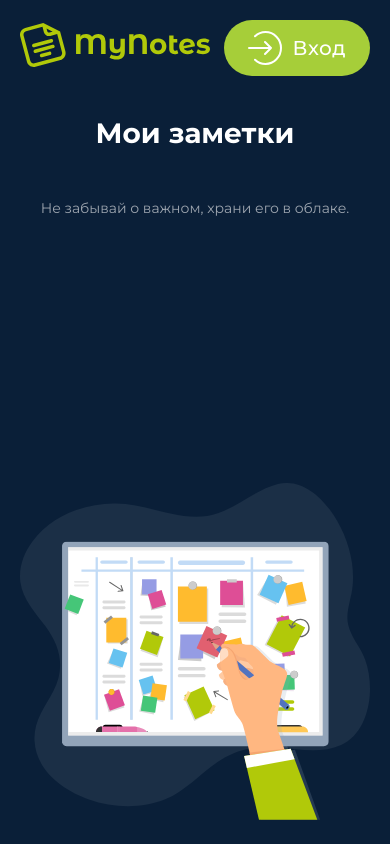
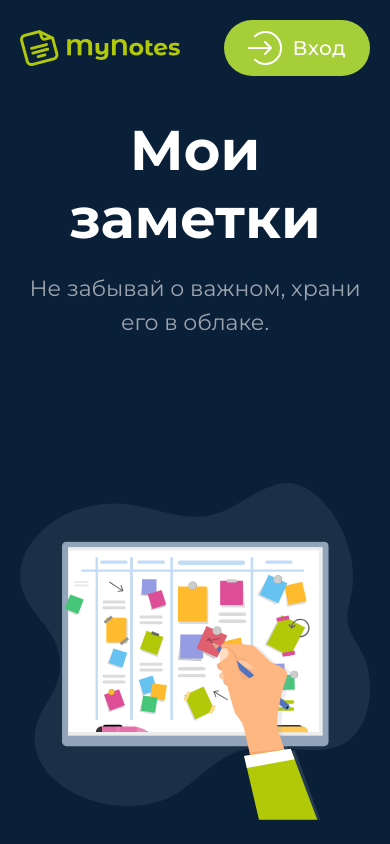
Before and after one commit to andTheowind/vue-interviews, a Vue app: page / in a window 390 px wide. Built offline with nearby package versions, Linux system fonts and the light colour scheme.

Commit message:
add new styles for mobile version in header, modals and  notes

```diff
--- a/src/assets/css/bottom-modal.css
+++ b/src/assets/css/bottom-modal.css
@@ -13,6 +13,7 @@
     flex-direction: row;
     align-items: center;
     justify-content: space-between;
+    flex-wrap: wrap;
     gap: 10px;
     width: 100%;
 }
@@ -44,6 +45,22 @@
     background: #91b831;
 }
 
+@media (max-width: 480px) {
+
+    .modal__footer {
+        padding-top: 10px;
+    }
+
+    .modal__signup,
+    .modal__button {
+        width: 100%;
+    }
+
+    .modal__button {
+        max-width: 100%;
+    }
+}
+
 @media (min-width: 768px) {
 
     .modal__footer,
--- a/src/assets/css/header-logo.css
+++ b/src/assets/css/header-logo.css
@@ -4,6 +4,13 @@
     color: #a6ce39;
     font-size: 24px;
     font-weight: bold;
+    height: 100%;
+}
+
+.header__logo-link {
+    height: 100%;
+    display: flex;
+    align-items: center;
 }
 
 .header__logo-icon {
@@ -14,6 +21,6 @@
 
 @media (max-width: 480px) {
     .header__logo {
-        max-width: 190px;
+        max-width: 160px;
     }
 }
--- a/src/assets/css/home-section.css
+++ b/src/assets/css/home-section.css
@@ -48,11 +48,11 @@
     }
 
     .home__title {
-        font-size: 36px;
+        font-size: 76px;
     }
 
     .home__description {
-        font-size: 16px;
+        font-size: 32px;
     }
 
     .home__image-wrapper {
@@ -70,11 +70,13 @@
     }
 
     .home__title {
-        font-size: 28px;
+        font-size: 56px;
+        margin-bottom: 20px;
     }
 
     .home__description {
-        font-size: 14px;
+        font-size: 22px;
+        line-height: 34px;
     }
 
     .home__image-wrapper {
--- a/src/assets/css/modal-wrapper.css
+++ b/src/assets/css/modal-wrapper.css
@@ -49,6 +49,12 @@
     background: #91b831;
 }
 
+@media (max-width: 480px) {
+    .modal__content {
+        padding: 40px 24px;
+    }
+}
+
 @media (min-width: 1440px) {
     .modal__content {
         max-width: 780px;
--- a/src/assets/css/note-page.css
+++ b/src/assets/css/note-page.css
@@ -132,3 +132,19 @@
     font-size: 19px;
     padding-left: 4px;
 }
+
+@media (max-width: 768px) {
+    .notes__item {
+        width: calc(50% - 28px);
+    }
+}
+
+@media (max-width: 480px) {
+    .notes {
+        padding: 10px 10px;
+    }
+
+    .notes__item {
+        width: calc(100% - 20px);
+    }
+}
```
